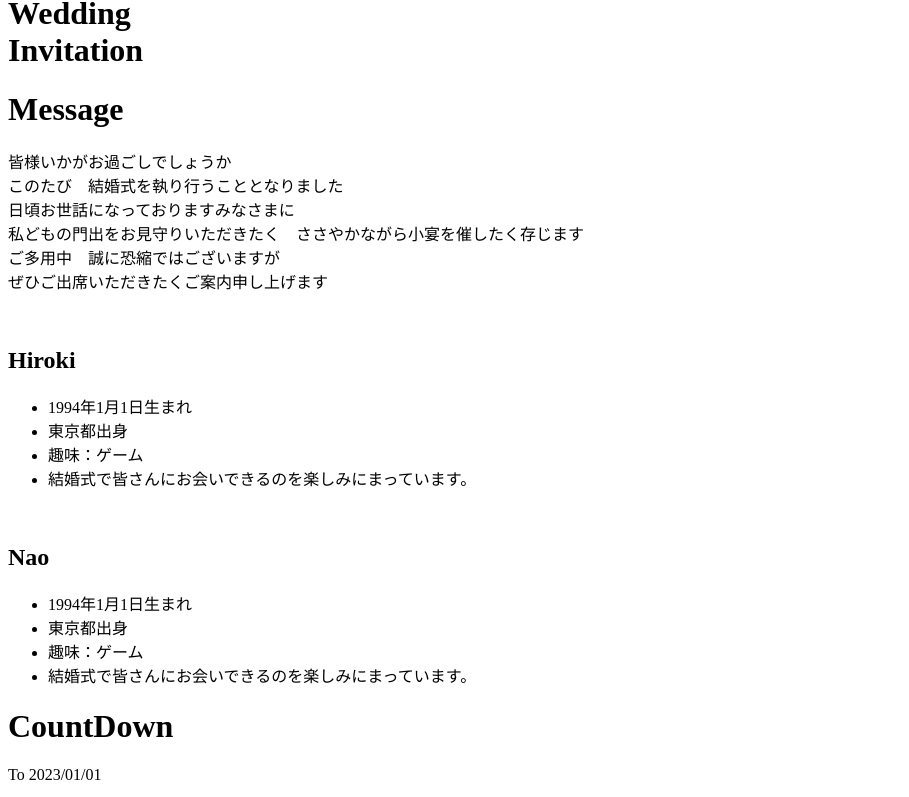
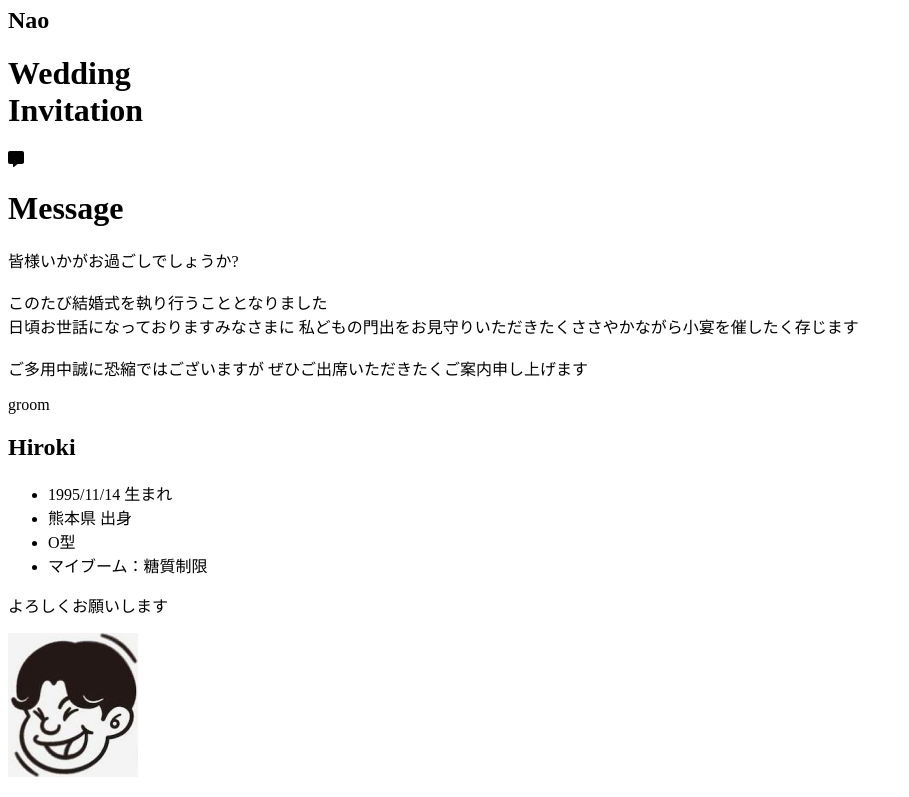
Before and after one commit to Hiroki-kt/kata-wedding, a Next.js app: page /top in a window 1280 px wide. Shown: the part 564-1361 px from the top of the page, without its empty margins (0-909 px from the left). Built offline with nearby package versions, Linux system fonts and the light colour scheme.

Commit message:
Make basic sp page Hero and Message

```diff
--- a/app/layout.tsx
+++ b/app/layout.tsx
@@ -14,7 +14,7 @@
   children: React.ReactNode
 }) {
   return (
-    <html lang="en">
+    <html lang="jp">
       <body className={inter.className}>{children}</body>
     </html>
   )
--- /dev/null
+++ b/components/CommentWirthIcon.tsx
@@ -0,0 +1,21 @@
+class CommentWithIconProps {
+  type?: string
+  comment?: string
+  img?: string
+}
+
+const CommentWithIcon = (props: CommentWithIconProps) => {
+  const bgColor = props.type === 'groom' ? 'bg-blue-500' : 'bg-pink-500'
+  return (
+    <div className="w-full flex my-8">
+      <div className={`w-2/3 ${bgColor}`}>
+        <p className="text-[18px] text-black">{props.comment}</p>
+      </div>
+      <div className="w-1/3">
+        <img src={props.img} className="w-full h-full object-contain" />
+      </div>
+    </div>
+  )
+}
+
+export default CommentWithIcon
--- a/components/HeroFaceImage.tsx
+++ b/components/HeroFaceImage.tsx
@@ -5,17 +5,21 @@
 }
 
 const HeroFaceImage = (props: HeroFaceImageProps) => {
-  const color = props.type === 'groom' ? 'blue' : 'pink'
+  const color = props.type === 'Groom' ? 'text-blue-500' : 'text-pink-500'
   return (
     <div className="w-[80%] flex m-auto">
       <div className="w-1/2">
         <img src={props.heroFace} className="w-full h-full object-contain" />
       </div>
-      <div className="">
-        <h1 className={`text-[60px] text-${color}-500 text-center`}>
+      <div className="w-1/2 relative flex justify-center items-center">
+        <h1
+          className={`absolute text-[60px] ${color} text-right right-0 top-0 font-extrabold`}
+        >
           {props.type}
         </h1>
-        <h2 className="text-[32px]">{props.name}</h2>
+        <h2 className="text-[32px] leading-loose pt-[30px] font-extrabold">
+          {props.name}
+        </h2>
       </div>
     </div>
   )
--- /dev/null
+++ b/components/IntroPerson.tsx
@@ -0,0 +1,37 @@
+import Profile from 'public/data.json'
+import CommentWithIcon from '@/CommentWirthIcon'
+
+class IntroPersonProps {
+  name?: string
+  age?: number
+  type?: string
+}
+
+const IntroPerson = (props: IntroPersonProps) => {
+  const color = props.type === 'groom' ? 'text-blue-500' : 'text-pink-500'
+  const person =
+    props.type === 'groom' ? Profile.Profile.Hiroki : Profile.Profile.Nao
+  return (
+    <div className="w-full my-6">
+      <div className="text-center">
+        <p className={`text-[24px] ${color} leading-3 font-semibold`}>
+          {props.type}
+        </p>
+        <h2 className="text-[48px] text-black font-extrabold">{props.name} </h2>
+      </div>
+      <ul className="w-[90%] mt-2">
+        <li>{person.BirthDay} 生まれ</li>
+        <li>{person.Country} 出身</li>
+        <li>{person.BradType}</li>
+        <li>マイブーム：{person.Myboom}</li>
+      </ul>
+      <CommentWithIcon
+        type={props.type}
+        comment={person.Comment}
+        img="/sample-audrey3.png"
+      />
+    </div>
+  )
+}
+
+export default IntroPerson
--- /dev/null
+++ b/components/SectionTitle.tsx
@@ -0,0 +1,34 @@
+import { FontAwesomeIcon } from '@fortawesome/react-fontawesome'
+import { faGamepad, faMessage } from '@fortawesome/free-solid-svg-icons'
+
+class SectionTitleProps {
+  icon?: string
+  color?: string
+  name?: string
+}
+
+const SectionTitle = (props: SectionTitleProps) => {
+  let titleIcon
+
+  switch (props.icon) {
+    case 'faGamepad':
+      titleIcon = faGamepad
+    case 'faMessage':
+      titleIcon = faMessage
+    default:
+      titleIcon = faMessage
+
+      return (
+        <div className="pt-[100px] flex flex-col justify-center">
+          <FontAwesomeIcon
+            icon={titleIcon}
+            className="h-[60px] text-yellow-500"
+          />
+          <h1 className="text-center text-[48px] text-black font-extrabold">
+            {props.name}
+          </h1>
+        </div>
+      )
+  }
+}
+export default SectionTitle
--- a/package.json
+++ b/package.json
@@ -10,6 +10,10 @@
   },
   "dependencies": {
     "@cloudflare/next-on-pages": "^1.1.0",
+    "@fortawesome/fontawesome-svg-core": "^6.4.0",
+    "@fortawesome/free-regular-svg-icons": "^6.4.0",
+    "@fortawesome/free-solid-svg-icons": "^6.4.0",
+    "@fortawesome/react-fontawesome": "^0.2.0",
     "@types/node": "20.3.1",
     "@types/react": "18.2.13",
     "@types/react-dom": "18.2.6",
--- a/pages/Hero.tsx
+++ b/pages/Hero.tsx
@@ -2,15 +2,16 @@
 
 const Hero = () => {
   return (
-    <div className="w-full h-full bg-gray-100 flex items-center border-b-4">
+    <div className="w-full h-full bg-gray-100 flex items-center">
       <div className="w-full">
         <HeroFaceImage
           heroFace="/sample-audrey3.png"
           name="Hiroki"
           type="Groom"
         />
+        <h1 className="text-[60px] text-center font-extrabold">&</h1>
         <HeroFaceImage heroFace="/sample-audrey3.png" name="Nao" type="Bride" />
-        <h1 className="text-[60px] text-black text-center">
+        <h1 className="text-[60px] text-black text-center font-extrabold">
           Wedding
           <br />
           Invitation
--- a/pages/Message.tsx
+++ b/pages/Message.tsx
@@ -1,51 +1,33 @@
+import SectionTitle from '@/SectionTitle'
+import IntroPerson from '@/IntroPerson'
+
 const Message = () => {
   return (
     <div className="w-full bg-gray-100 border-b-4">
-      <div className="w-[80%] m-auto pt-[100px] pb-[100px]">
+      <div className="w-[80%] m-auto pt-[50px] pb-[50px]">
         {/* Title */}
-        <div className="pt-[100px]">
-          <h1 className="text-center text-4xl text-black">Message</h1>
-        </div>
+        <SectionTitle icon="Mail" color="yellow" name="Message" />
         {/* Contents1 */}
-        <div className="mt-[80px]">
-          <p className="text-center text-2xl text-black">
-            皆様いかがお過ごしでしょうか <br />
-            このたび　結婚式を執り行うこととなりました <br />
-            日頃お世話になっておりますみなさまに <br />
-            私どもの門出をお見守りいただきたく　ささやかながら小宴を催したく存じます{' '}
+        <div className="mt-[30px]">
+          <p className="text-[18px] text-black">
+            皆様いかがお過ごしでしょうか?
             <br />
-            ご多用中　誠に恐縮ではございますが <br />
-            ぜひご出席いただきたくご案内申し上げます <br />
+            <br />
+            このたび結婚式を執り行うこととなりました <br />
+            日頃お世話になっておりますみなさまに
+            私どもの門出をお見守りいただきたくささやかながら小宴を催したく存じます
+            <br />
+            <br />
+            ご多用中誠に恐縮ではございますが
+            ぜひご出席いただきたくご案内申し上げます
           </p>
         </div>
         {/* Contents2 */}
-        <div className="mt-[80px] flex">
+        <div className="mt-[40px] flex flex-col">
           {/*  */}
-          <div className="w-1/2">
-            <div>
-              <img src="" alt="" />
-            </div>
-            <h2 className="text-center text-2xl text-black">Hiroki</h2>
-            <ul className="w-[70%] m-auto">
-              <li>1994年1月1日生まれ</li>
-              <li>東京都出身</li>
-              <li>趣味：ゲーム</li>
-              <li>結婚式で皆さんにお会いできるのを楽しみにまっています。</li>
-            </ul>
-          </div>
+          <IntroPerson type="groom" name="Hiroki" />
           {/*  */}
-          <div className="w-1/2">
-            <div>
-              <img src="" alt="" />
-            </div>
-            <h2 className="text-center text-2xl text-black">Nao</h2>
-            <ul className="w-[70%] m-auto">
-              <li>1994年1月1日生まれ</li>
-              <li>東京都出身</li>
-              <li>趣味：ゲーム</li>
-              <li>結婚式で皆さんにお会いできるのを楽しみにまっています。</li>
-            </ul>
-          </div>
+          <IntroPerson type="bride" name="Nao" />
         </div>
       </div>
     </div>
--- /dev/null
+++ b/public/data.json
@@ -0,0 +1,18 @@
+{
+  "Profile": {
+    "Hiroki": {
+      "BirthDay": "1995/11/14",
+      "Country": "熊本県",
+      "BradType": "O型",
+      "Myboom": "糖質制限",
+      "Comment": "よろしくお願いします"
+    },
+    "Nao": {
+      "BirthDay": "1995/11/14",
+      "Country": "熊本県",
+      "BradType": "O型",
+      "Myboom": "糖質制限",
+      "Comment": "よろしくお願いします"
+    }
+  }
+}
```
Also changed, not shown: app/page.tsx (+0 -105 lines), 1 other file (tests, documents, lock files or other folders).
